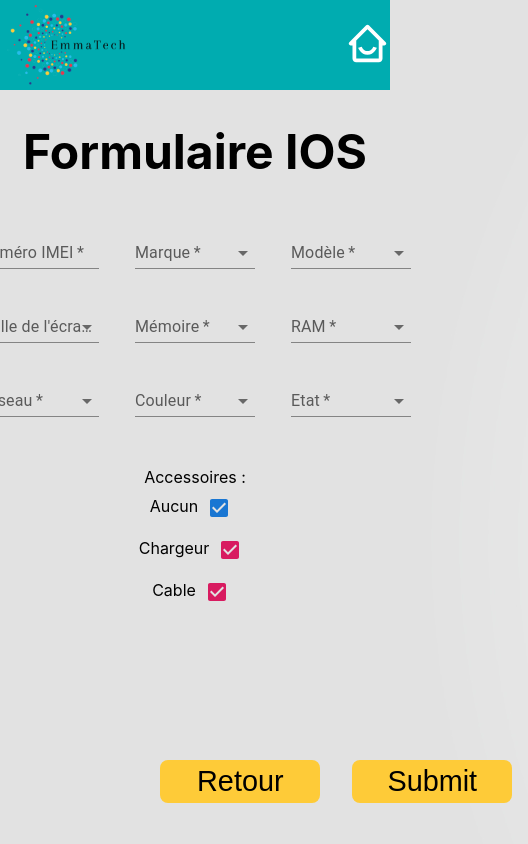
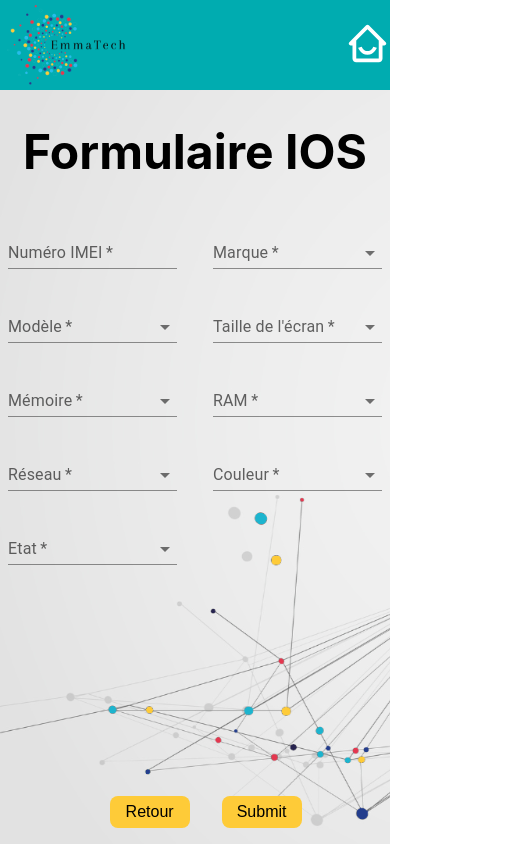
Before and after one commit to Elodie0530/EmmaTech, a React (Vite) app in the folder frontend/: page /ios in a window 390 px wide. Shown: the whole page, 528 px wide, since content can reach past the window. Built offline with nearby package versions, Linux system fonts and the light colour scheme.

Commit message:
Responsive SurveyAndroid / Ios

```diff
--- a/frontend/src/App.css
+++ b/frontend/src/App.css
@@ -16,3 +16,10 @@ body {
 li {
   list-style: none;
 }
+
+@media screen and (max-width: 600px) {
+  body {
+    background-image: url(./picture/FondMobile.png);
+    background-size: 45rem;
+  }
+}
--- a/frontend/src/pages/Android.jsx
+++ b/frontend/src/pages/Android.jsx
@@ -228,10 +228,10 @@ export default function Android() {
           </FormControl>
 
           <div className={survey.cat10}>
-            <p>Accessoires :</p>
-            <label htmlFor="accessory">Aucun</label>
+            <InputLabel>Accessoires :</InputLabel>
+            <InputLabel htmlFor="accessory">Aucun</InputLabel>
             <Checkbox defaultChecked />
-            <label htmlFor="accessory">Chargeur</label>
+            <InputLabel htmlFor="accessory">Chargeur</InputLabel>
             <Checkbox
               defaultChecked
               sx={{
@@ -241,7 +241,7 @@ export default function Android() {
                 },
               }}
             />
-            <label htmlFor="accessory">Cable</label>
+            <InputLabel htmlFor="accessory">Cable</InputLabel>
             <Checkbox
               defaultChecked
               sx={{
--- a/frontend/src/styles/Home.module.css
+++ b/frontend/src/styles/Home.module.css
@@ -88,12 +88,6 @@ button {
 }
 
 @media screen and (max-width: 600px) {
-  .background {
-    background-image: url(../picture/FondMobile.png);
-    background-size: cover;
-    height: 100vh;
-  }
-
   .hello img {
     display: none;
   }
--- a/frontend/src/styles/Survey.module.scss
+++ b/frontend/src/styles/Survey.module.scss
@@ -114,3 +114,82 @@
   bottom: 3%;
   left: 37%;
 }
+
+@media screen and (max-width: 600px) {
+  .formulaire {
+    display: grid;
+    grid-template-columns: repeat(2, 1fr);
+    grid-template-rows: repeat(2, 1fr);
+  }
+
+  .cat1 {
+    grid-area: 1 / 1 / 2 / 2;
+  }
+  .cat2 {
+    grid-area: 1 / 2 / 2 / 3;
+  }
+  .cat3 {
+    text-align: center;
+    grid-area: 2 / 1 / 3 / 2;
+  }
+  .cat4 {
+    grid-area: 2 / 2 / 3 / 3;
+  }
+  .cat5 {
+    grid-area: 3 / 1 / 4 / 2;
+  }
+  .cat6 {
+    grid-area: 3 / 2 / 4 / 3;
+  }
+  .cat7 {
+    grid-area: 4 / 1 / 5 / 2;
+  }
+  .cat8 {
+    grid-area: 4 / 2 / 5 / 3;
+  }
+  .cat9 {
+    grid-area: 5 / 1 / 6 / 2;
+  }
+  .cat10 {
+    display: none;
+    text-align: center;
+    grid-area: 5 / 2 / 6 / 3;
+    position: absolute;
+    left: 50%;
+    bottom: 5%;
+  }
+  .cat11 {
+    height: 2rem;
+    width: 5rem;
+    background-color: #fecb38;
+    border-radius: 0.5rem;
+    border: none;
+    font-size: 1rem;
+    cursor: pointer;
+    margin: 1rem;
+  }
+
+  .cat11:hover,
+  .cat12:hover {
+    transition: 1000ms;
+    background-color: #233d8d;
+  }
+
+  .cat12 {
+    height: 2rem;
+    width: 5rem;
+    background-color: #fecb38;
+    border-radius: 0.5rem;
+    border: none;
+    font-size: 1rem;
+    cursor: pointer;
+    margin: 1rem;
+  }
+
+  .buttons {
+    display: flex;
+    position: absolute;
+    bottom: 0;
+    left: 24%;
+  }
+}
```
